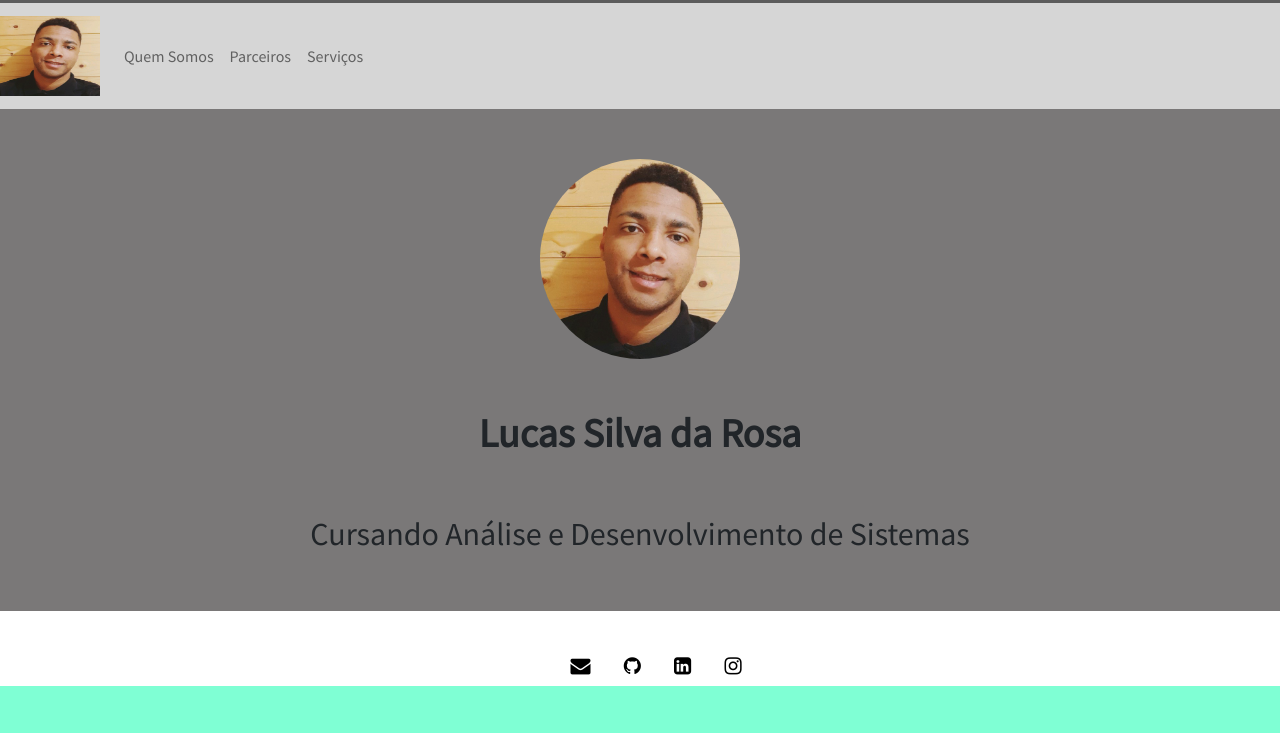
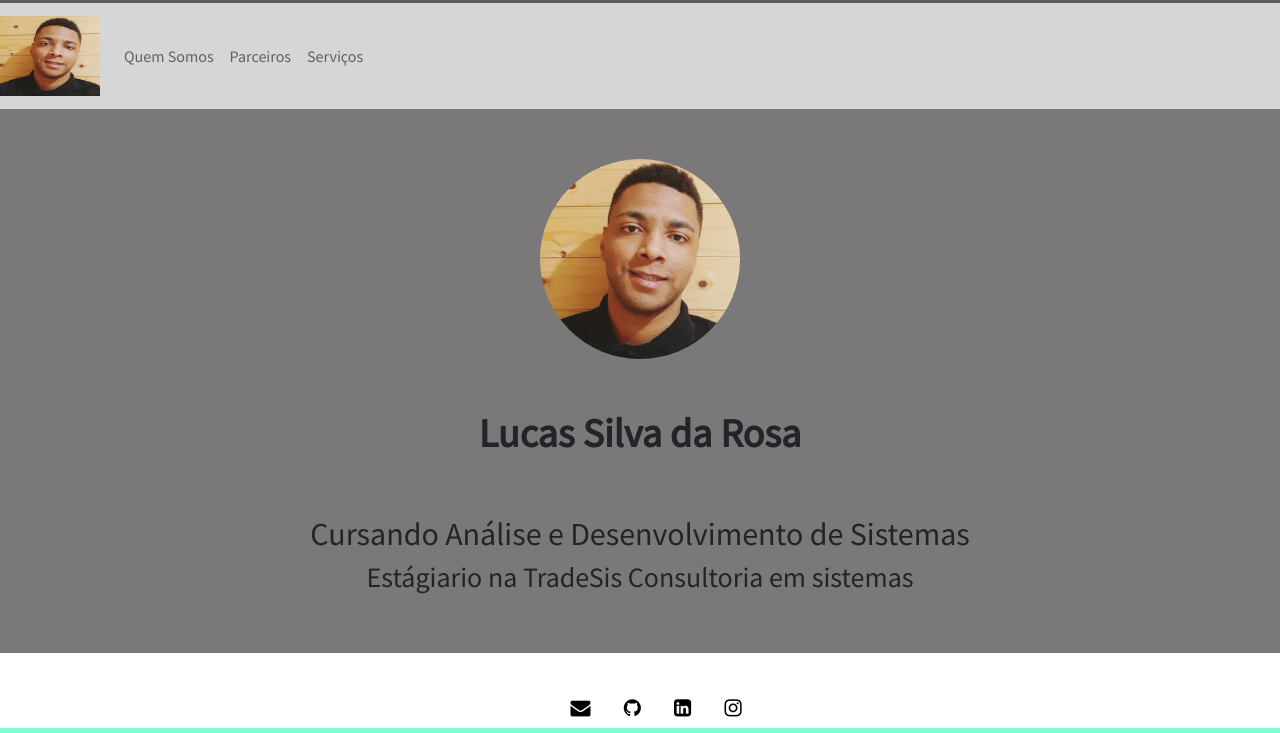
Before and after one commit to Lucasrosa12/Bootstrap-1, a plain HTML site: page index.html in a window 1280 px wide. Shown: the top 733 px of the page. Drawn offline with Linux system fonts and the light colour scheme.

Commit message:
Update index.html

```diff
--- a/index.html
+++ b/index.html
@@ -44,6 +44,7 @@
           <img src="img/eu.jpg" class="rounded-circle" width="200" height="200">
           <h1 class="margin"><strong>Lucas Silva da Rosa</strong></h1>
           <h2>Cursando Análise e Desenvolvimento de Sistemas</h2>
+            <h3>Estágiario na TradeSis Consultoria em sistemas</h3>
         </div>
       </section>
 
```
